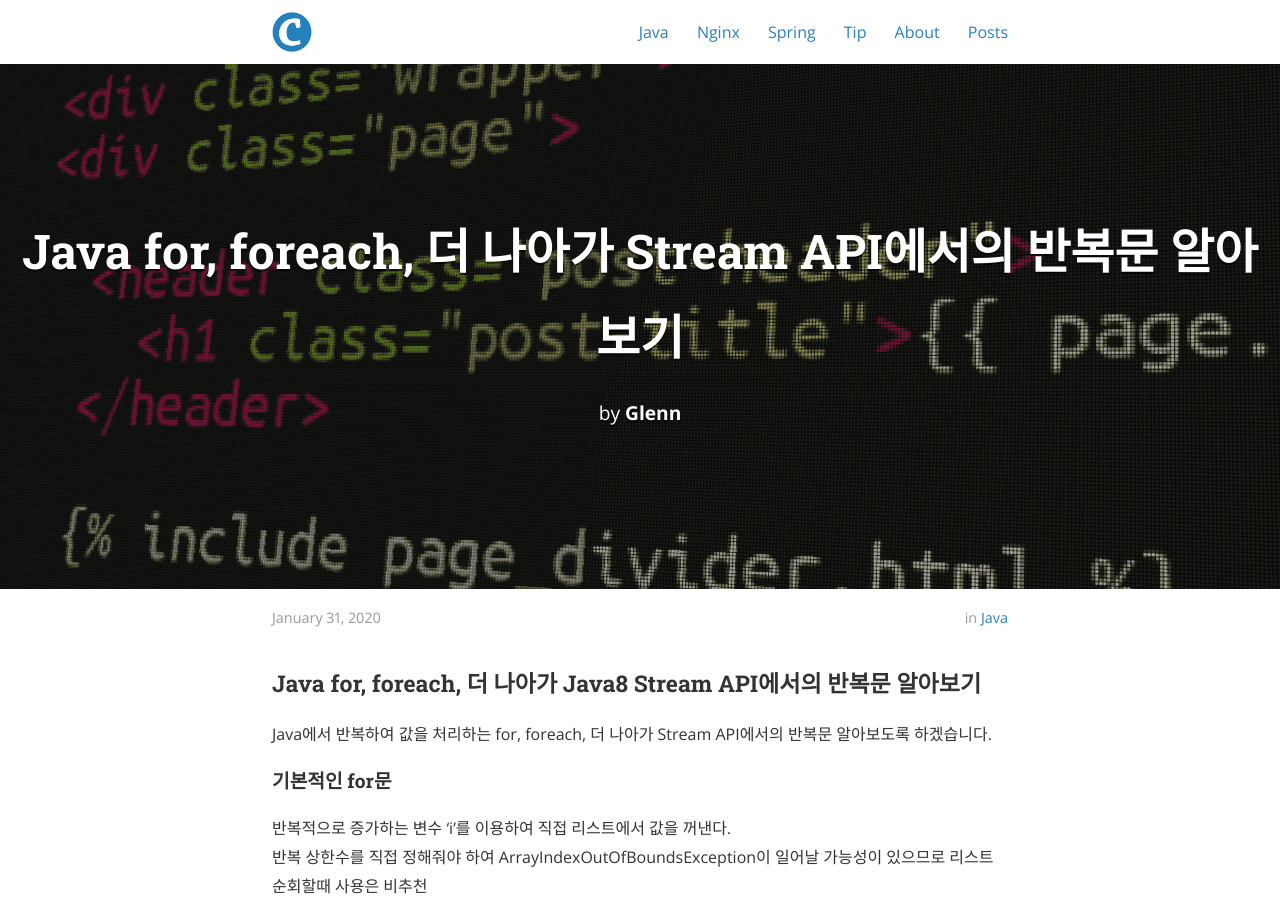
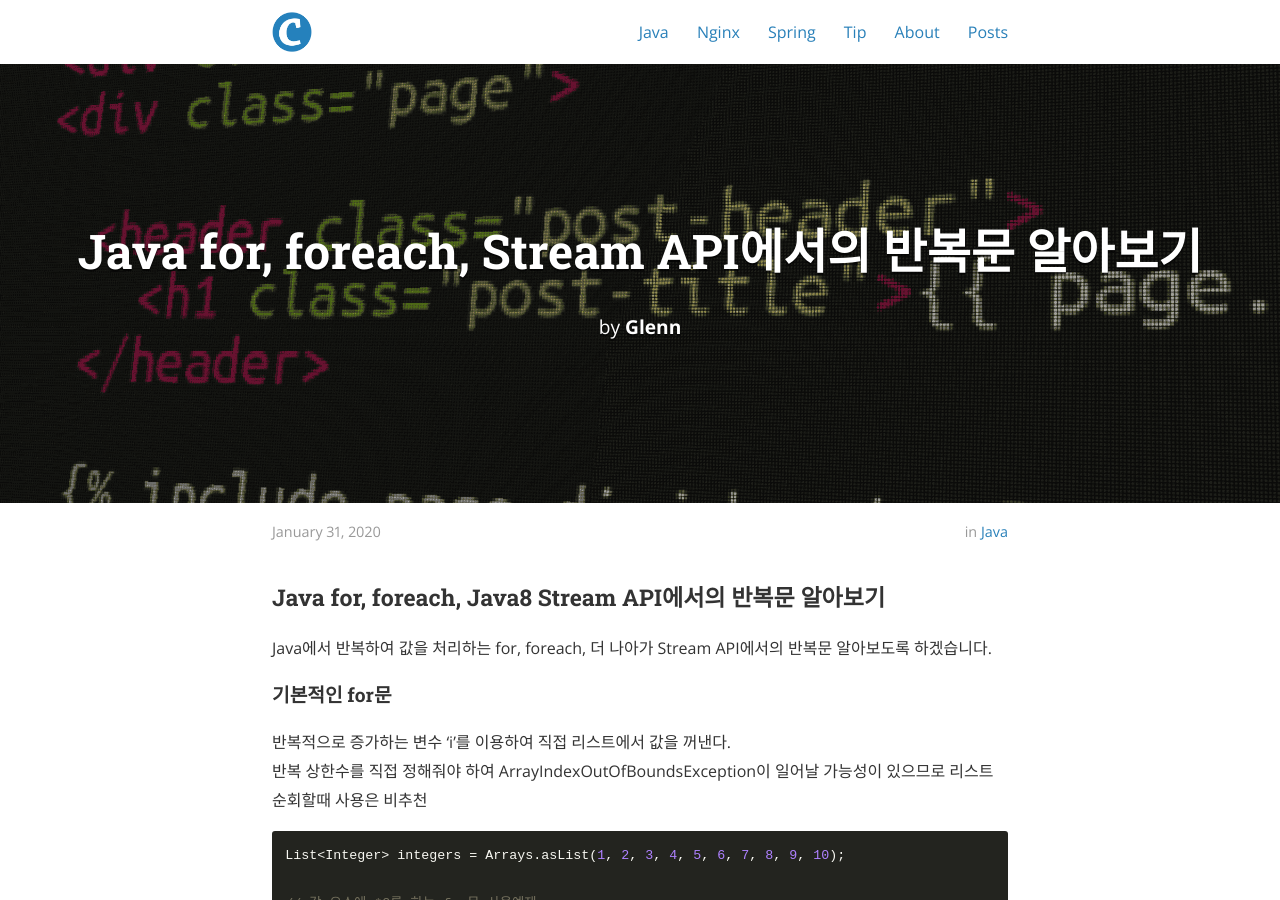
Before and after one commit to tries1/tries1.github.io, a Jekyll site: the page built from _posts/java/2020-01-31-java_for.md, in a window 1280 px wide and 900 px high. Built offline with Jekyll 4.4.1, drawn with Linux system fonts in a browser that asks for light colours; nearby versions of some CDN libraries; comment, search, counter and statistics services are not loaded.

```diff
--- a/_posts/java/2020-01-31-java_for.md
+++ b/_posts/java/2020-01-31-java_for.md
@@ -1,6 +1,6 @@
 ---
 layout: post
-title:  "Java for, foreach, 더 나아가 Stream API에서의 반복문 알아보기"
+title:  "Java for, foreach, Stream API에서의 반복문 알아보기"
 date:   2020-01-31 11:00:00
 author: Glenn
 categories: Java
@@ -8,7 +8,7 @@ cover:  "/assets/instacode.png"
 comments: true
 ---
 
-### Java for, foreach, 더 나아가 Java8 Stream API에서의 반복문 알아보기
+### Java for, foreach, Java8 Stream API에서의 반복문 알아보기
 Java에서 반복하여 값을 처리하는 for, foreach, 더 나아가 Stream API에서의 반복문 알아보도록 하겠습니다.
 
 
```
